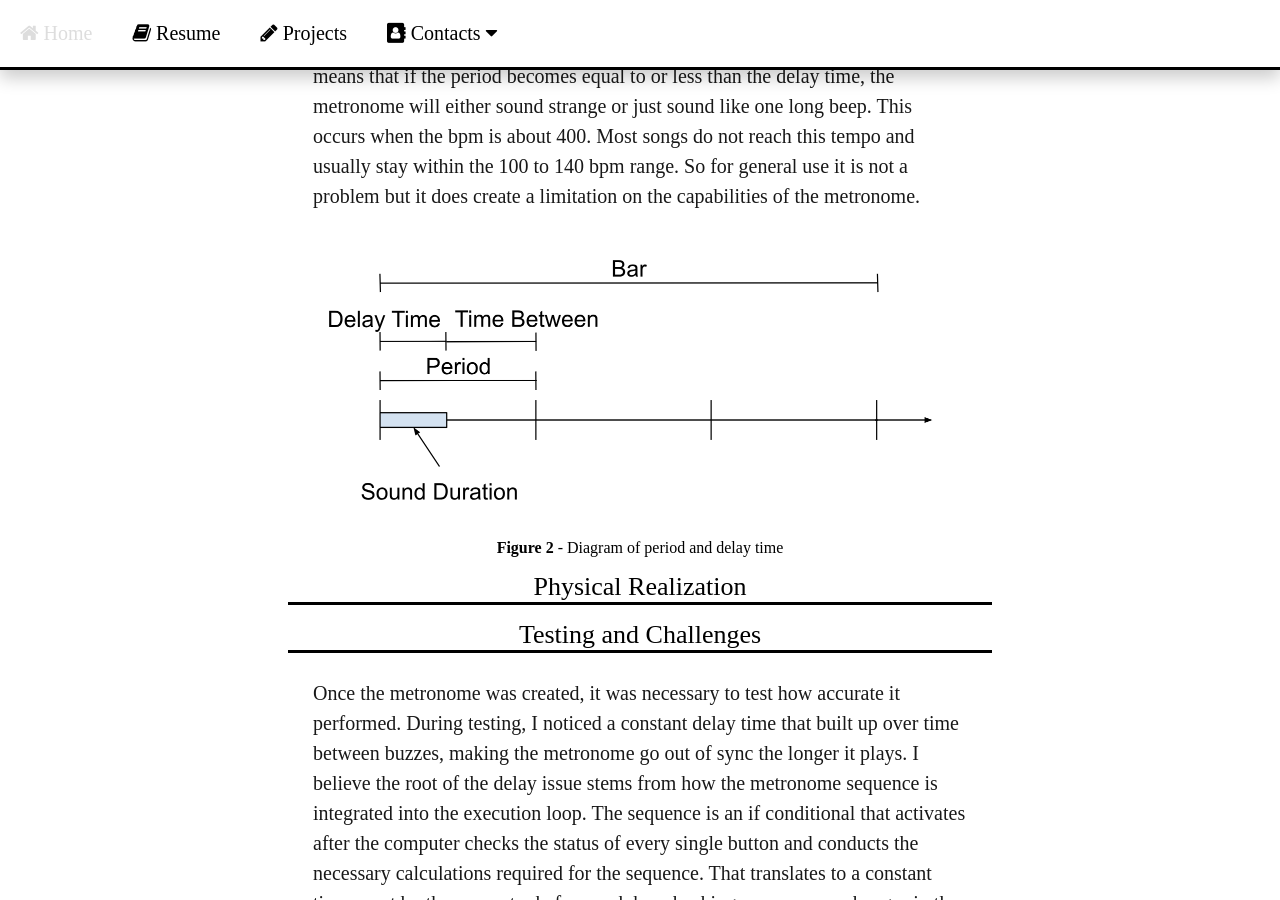
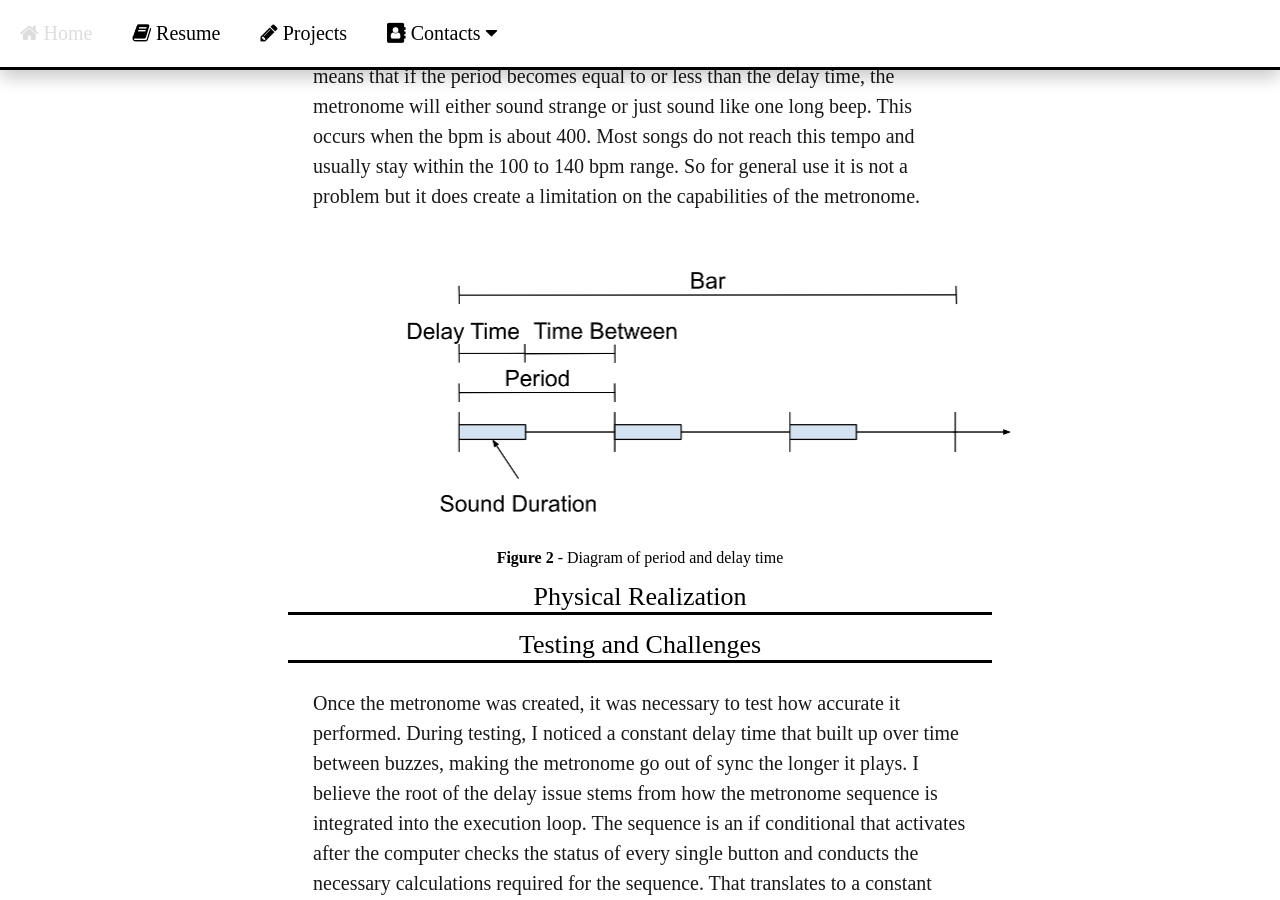
Before and after one commit to JacobHodgins/hodginsjacob, a Jekyll site: the page built from _posts/2023-07-13-first-post.md, in a window 1280 px wide and 900 px high, scrolled down 2550 px. Built offline with Jekyll 4.4.1, drawn with Linux system fonts in a browser that asks for light colours.

Commit message:
Update 2023-07-13-first-post.md
changed picture for formatting

```diff
--- a/_posts/2023-07-13-first-post.md
+++ b/_posts/2023-07-13-first-post.md
@@ -38,7 +38,7 @@ date: 2023-12-27
      Another interesting thing to note in the execution is the calculations done for what I’ve defined as the period and delay time. The metronome ticking sequence occurs for a whole bar or 4 counts since the metronome developed is in 4/4 count. In order for an individual buzzing sound from the piezo speaker to be recognizable by ear, I added a delay time to the length of the sound. It’s a helpful feature, but it has some issues. For a given tempo, there is a constant period of time between beats that I have defined as the period. When this value is large, ticks occur less often in a minute, and therefore a slower tempo is produced. If the value is small, a quicker tempo is produced. Since the delay time has to use up a certain amount of real time, this must be accounted for in the time spent during a period, which is relatively straight forward. Just subtract the delay time from the period, to get the time between sounds. The delay time is also a constant value defined at the beginning of the program and remains unchanged. That means that if the period becomes equal to or less than the delay time, the metronome will either sound strange or just sound like one long beep. This occurs when the bpm is about 400. Most songs do not reach this tempo and usually stay within the 100 to 140 bpm range. So for general use it is not a problem but it does create a limitation on the capabilities of the metronome.
     </p>
   </div>
-  <img class="post-image" src="{{ site.baseurl }}images/metronome post picture 1.png" alt="Period and Delay Time Diagram" width="685" length="299">
+  <img class="post-image" src="{{ site.baseurl }}images/metronome period delay time.png" alt="Period and Delay Time Diagram" width="777" length="308">
   <div class="figure-name"><b>Figure 2</b> - Diagram of period and delay time</div>
   <div class="post-header">Physical Realization</div>
   <div class="post-header">Testing and Challenges</div>
```
